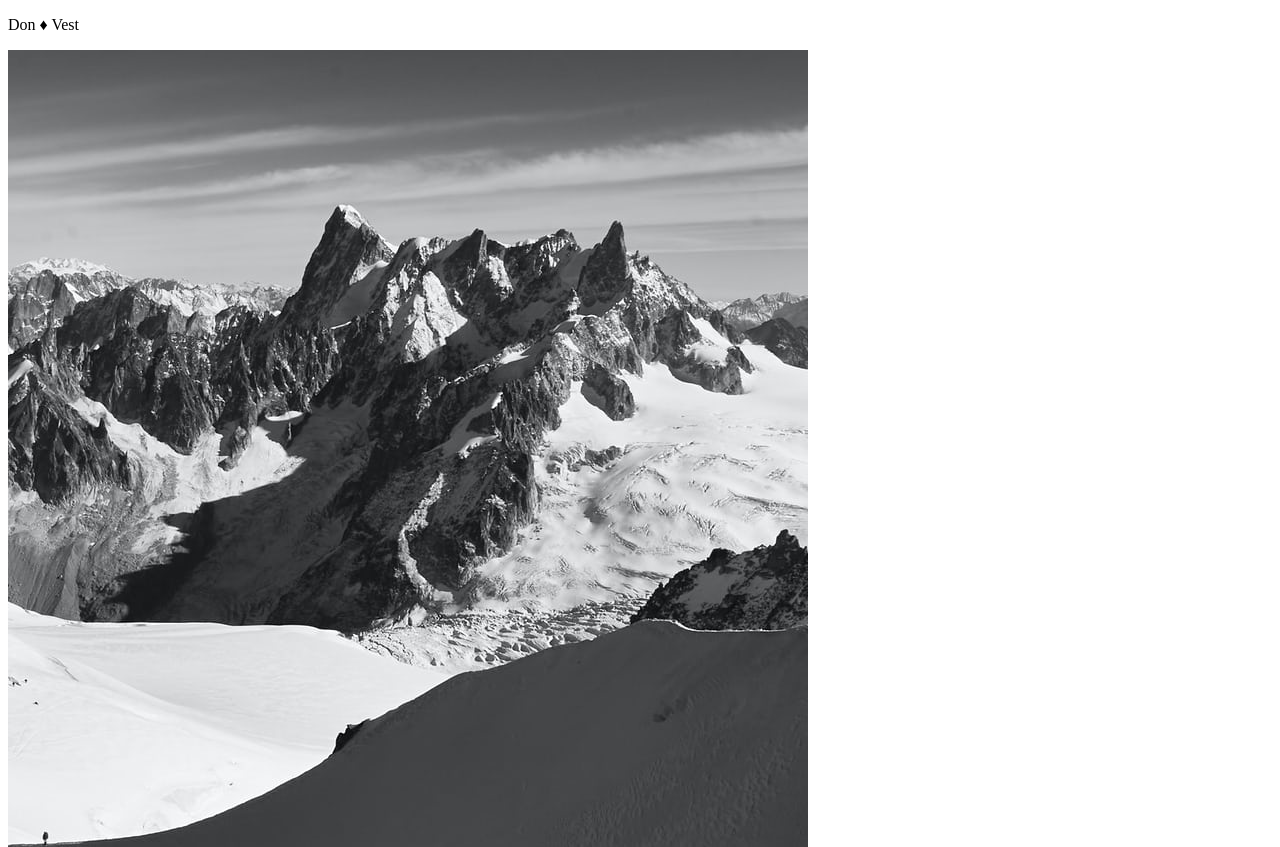
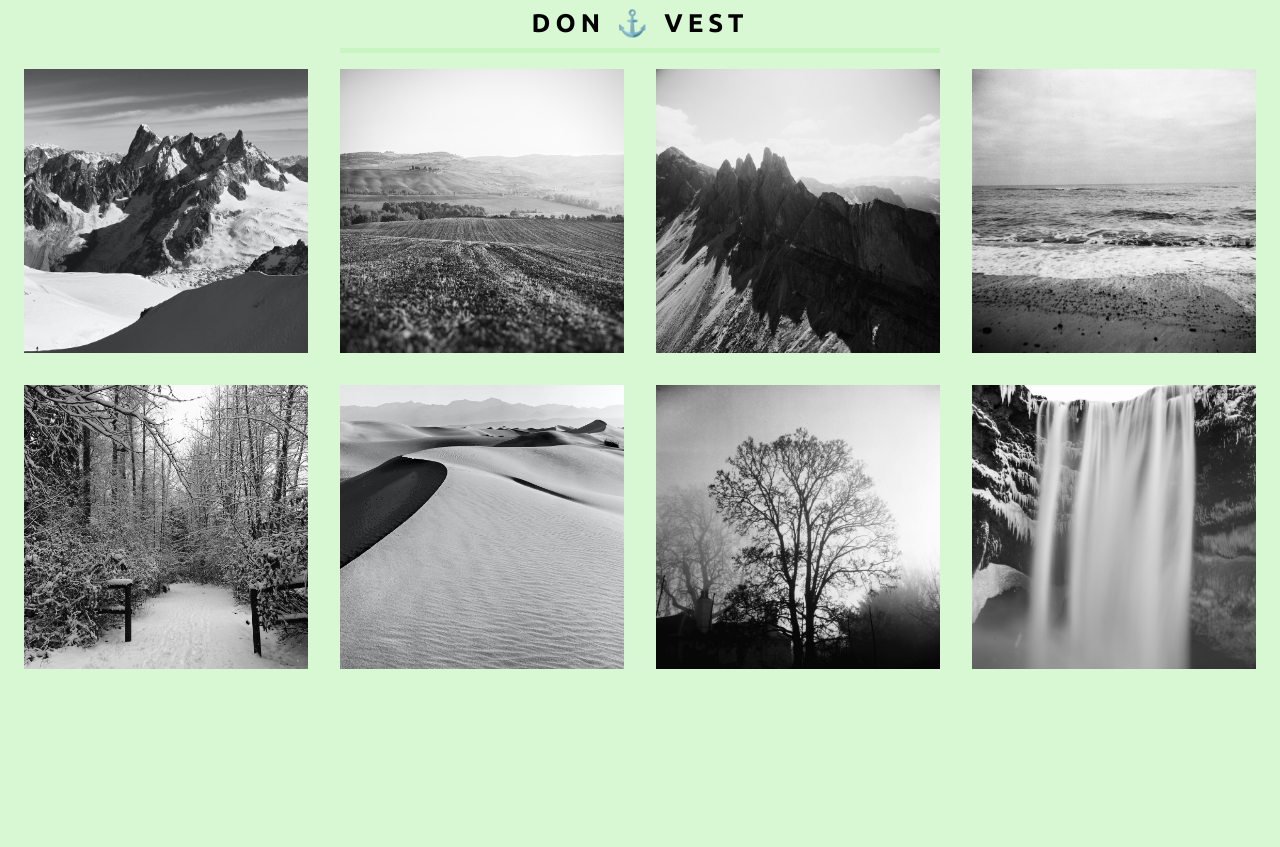
Before and after one commit to AD-6Skyraider/PhotoSite, a plain HTML site: page index.html in a window 1280 px wide. Shown: the top 847 px of the page. After the commit the page ends 800 px from the top, so only its background shows below. Drawn offline with Linux system fonts and the light colour scheme.

Commit message:
Styled CSS images, p element, and changed HTML symbol in p element in HTML file. Initial Version Complete.

```diff
--- a/index.html
+++ b/index.html
@@ -10,7 +10,7 @@
 </head>
 <body>
     <!-- Symbols can be used in HTML. -->
-    <p>Don &diams; Vest</p>
+    <p>Don &#9875; Vest</p>
     <img src="Images/caradhras.jpeg" alt="Snow covered mountains">
     <img src="Images/field.jpeg" alt="">
     <img src="Images/nonSnowyMountains.jpeg" alt="Rocky Mountainscape">
--- a/style.css
+++ b/style.css
@@ -0,0 +1,38 @@
+@import url('https://fonts.googleapis.com/css2?family=Ubuntu:wght@400;700&display=swap');
+
+body {
+    background-color: rgb(215, 248, 211);
+}
+
+p {
+    font-family: 'Ubuntu', sans-serif;
+    font-weight: 700;
+    /* font-weight: bold; */
+    text-transform: uppercase;
+    letter-spacing: 5px;
+    /* VW sets the font/textsize based on the width of the Viewport. AKA browser window. */
+    font-size: 2vw;
+    /* font-size: 25px; */
+    text-align: center;
+    border-bottom: 5px solid rgb(200, 245, 194);
+    padding-bottom: 10px;
+
+    /* 22.5 * 2 = 45 (length of two images.*/
+    /* 1.25 *2 = 2.5 (length of each margin space on each side of image. */
+    /* 45 + 2.5 = 47.5 (total length of images and margins) */
+    width: 47.5%;
+
+    /* "Margin: auto" centers the paragraph element horizontally inside of the body element. */
+    margin: auto;
+}
+
+img {
+    /* 22.5 * 4 = 90 */
+    width: 22.5%;
+/* 1.25 * 2 * 4 = 10 */
+    margin: 1.25%;
+    /* 90 + 10 = 100 */
+
+    /* The float CSS property places an element on the left or right side of its container/parent elements to wrap around it. The element is removed from the normal document flow. Also removes the "mystery space" between image elements. (NOTE: this "mystery space" is the actual spaces between img element in an html file.) */
+    float: left;
+}
```
Also changed, not shown: 1 other file.
